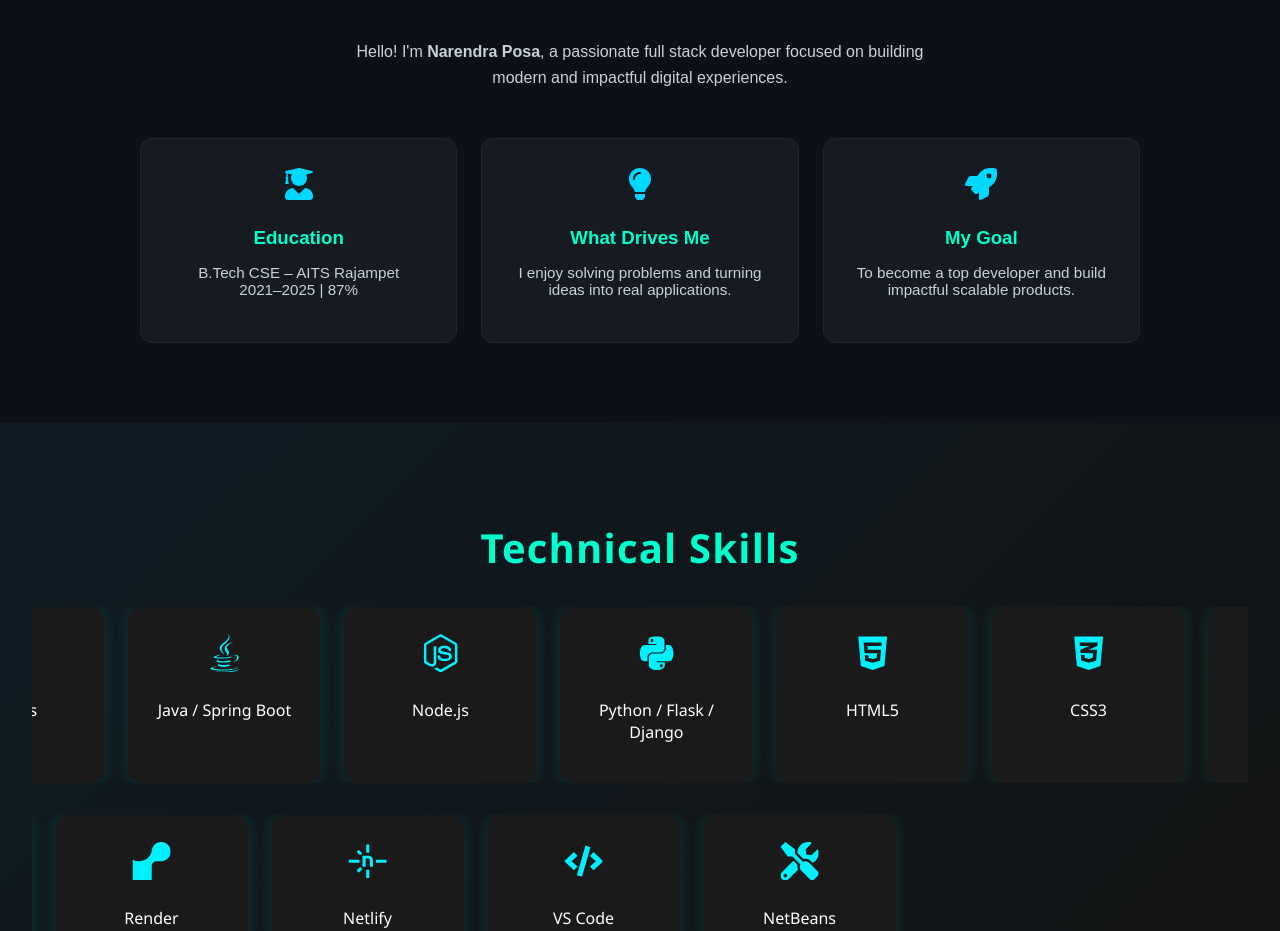
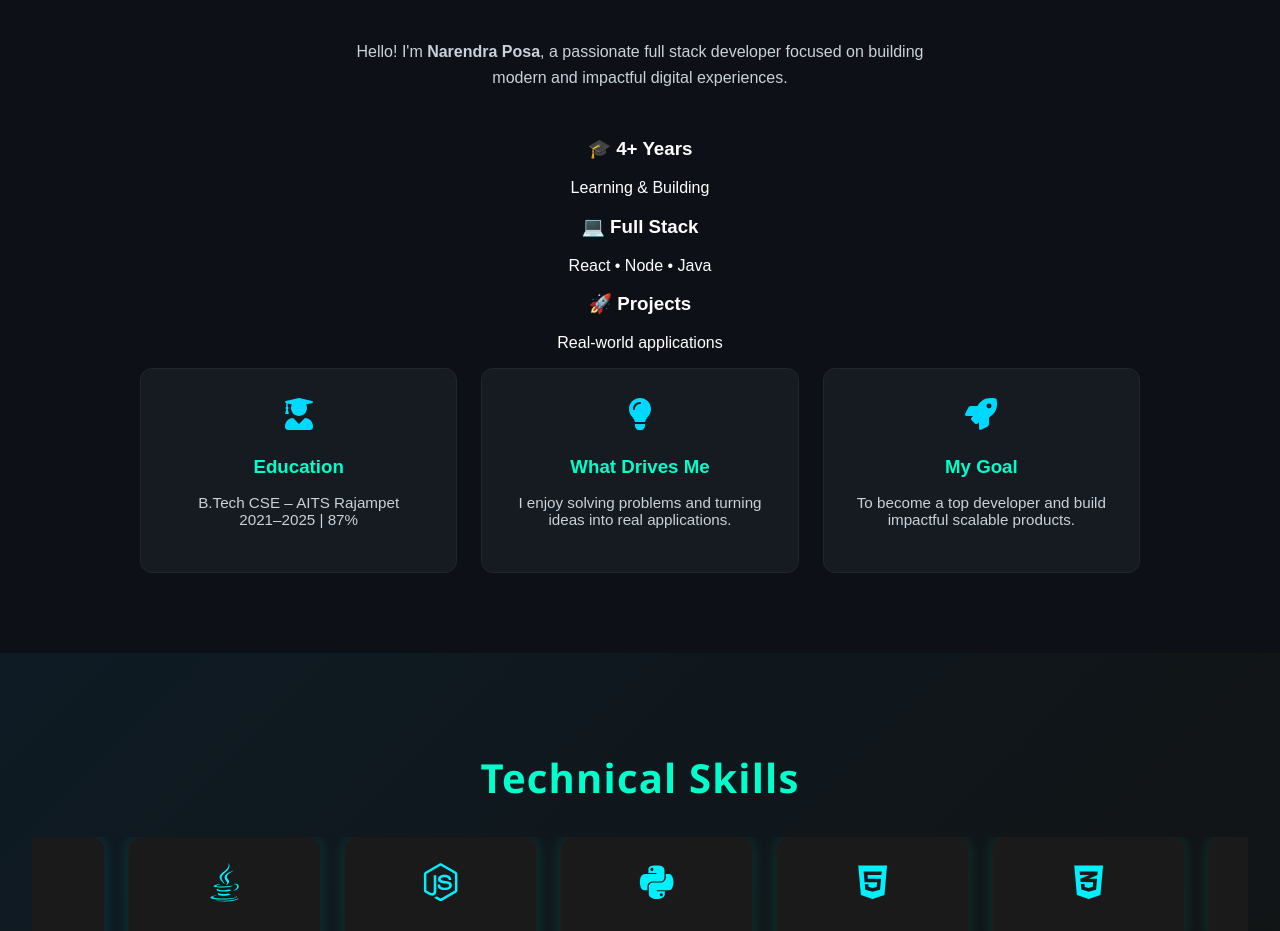
Before and after one commit to Posa5A6/PortFolio, a React (Create React App) app: page / in a window 1280 px wide. Shown: the part 1101-2032 px from the top of the page. Built offline with nearby package versions, Linux system fonts and the light colour scheme.

Commit message:
Update About.jsx

```diff
--- a/src/components/About.jsx
+++ b/src/components/About.jsx
@@ -36,6 +36,20 @@ const About = () => {
           Hello! I'm <strong>Narendra Posa</strong>, a passionate full stack developer
           focused on building modern and impactful digital experiences.
         </p>
+          <div className={styles.highlights}>
+            <div>
+              <h3>🎓 4+ Years</h3>
+              <p>Learning & Building</p>
+            </div>
+            <div>
+              <h3>💻 Full Stack</h3>
+              <p>React • Node • Java</p>
+            </div>
+            <div>
+              <h3>🚀 Projects</h3>
+              <p>Real-world applications</p>
+            </div>
+          </div>
 
         <div className={styles.grid}>
           {data.map((item, i) => (
```
